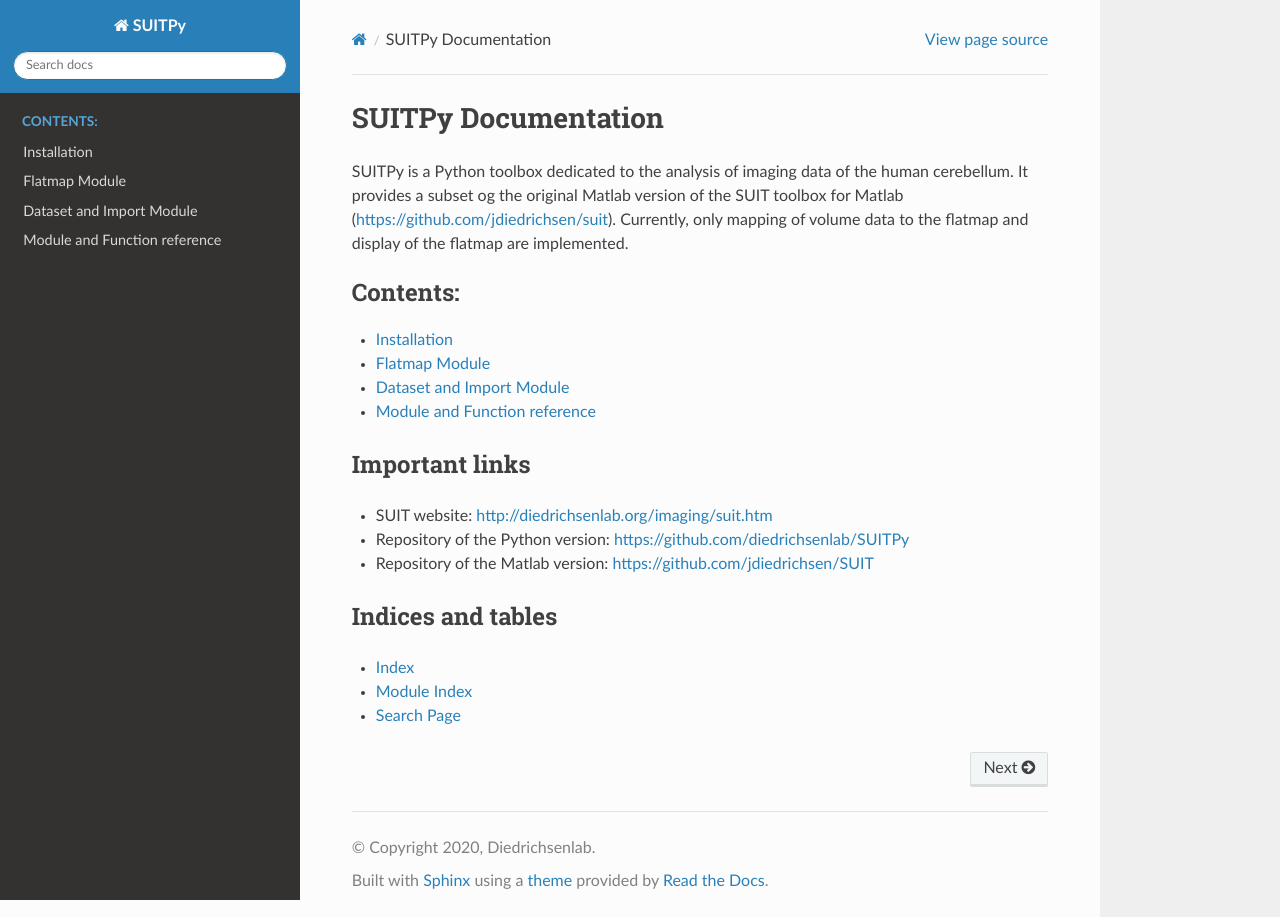
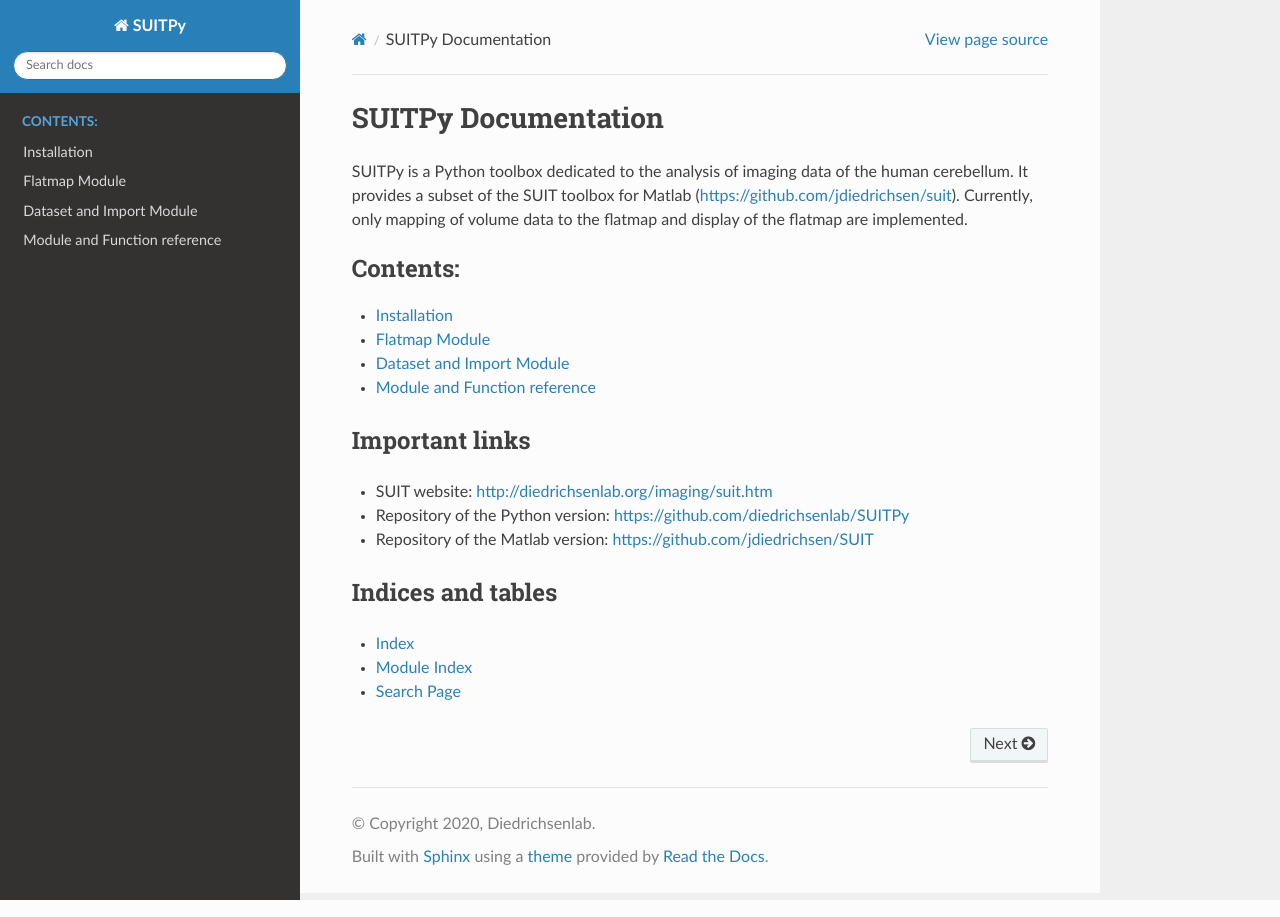
Before and after one commit to DiedrichsenLab/SUITPy, a Sphinx documentation site: the page built from docs/source/index.rst, in a window 1280 px wide. Built offline with Sphinx 7.4.7 and the Read the Docs theme 2.0.0, drawn with Linux system fonts in a browser that asks for light colours; pages that are not in the unit, such as notebooks, are missing from menus.

Commit message:
Update index.rst

```diff
--- a/docs/source/index.rst
+++ b/docs/source/index.rst
@@ -5,7 +5,7 @@
 
 SUITPy Documentation
 ====================
-SUITPy is a Python toolbox dedicated to the analysis of imaging data of the human cerebellum. It provides a subset og the original Matlab version of the SUIT toolbox for Matlab (https://github.com/jdiedrichsen/suit).
+SUITPy is a Python toolbox dedicated to the analysis of imaging data of the human cerebellum. It provides a subset of the SUIT toolbox for Matlab (https://github.com/jdiedrichsen/suit).
 Currently, only mapping of volume data to the flatmap and display of the flatmap are implemented.
 
 .. toctree::
```
